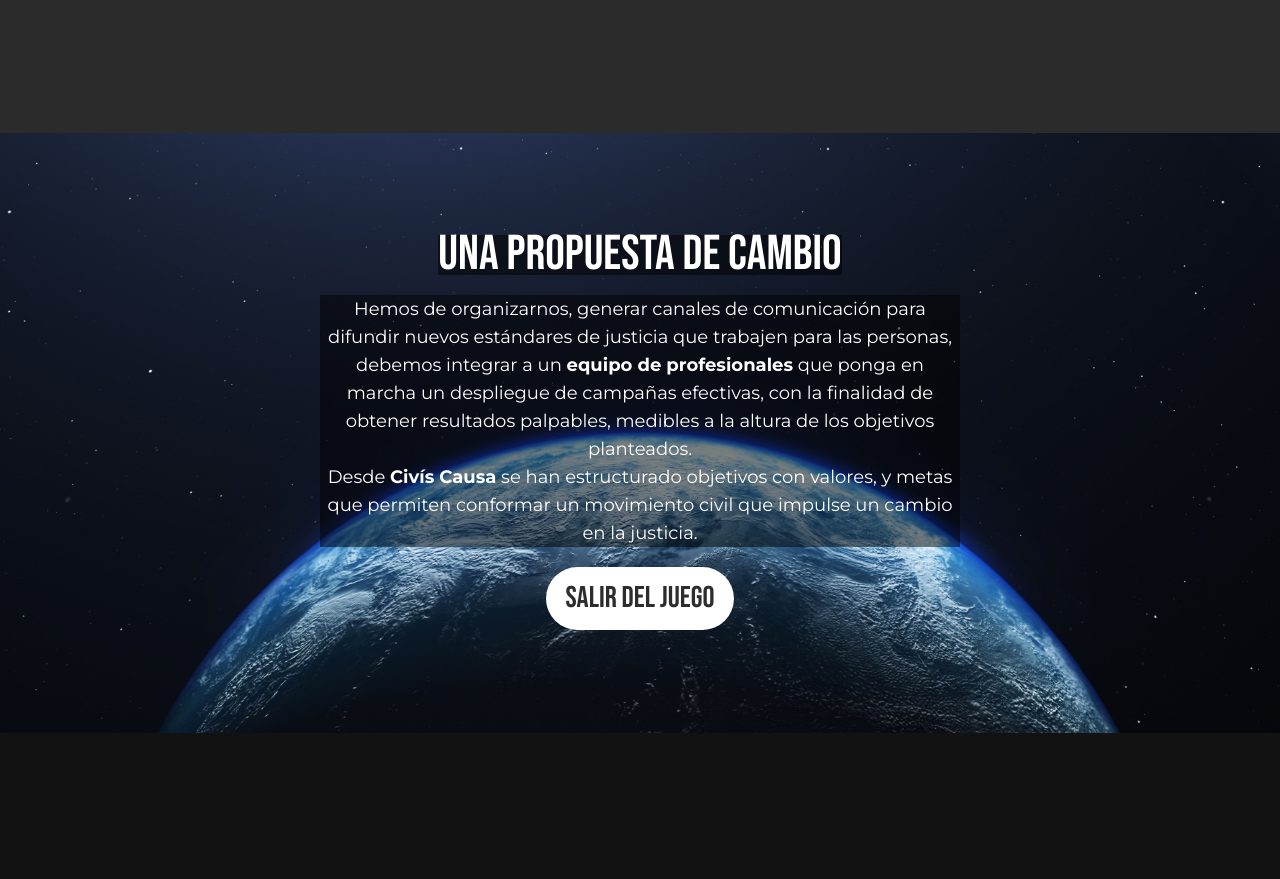
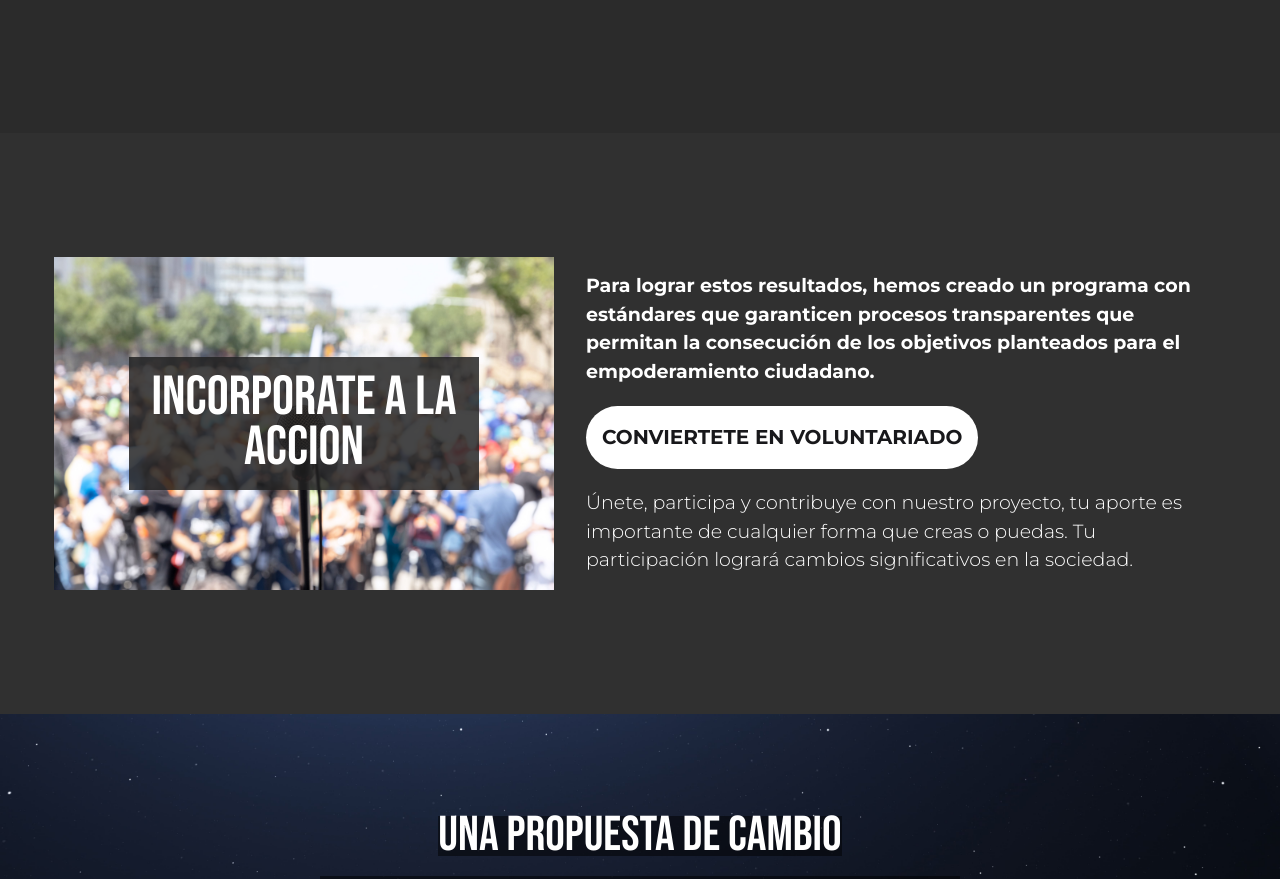
Before and after one commit to hectorDev2/civis-causa, a Next.js app: page / in a window 1280 px wide. Shown: the part 3685-4564 px from the top of the page. Before the commit the page ends 4418 px from the top, so only its background shows below. Built offline with nearby package versions, Linux system fonts and the light colour scheme.

Commit message:
📦 feat: incorporate a la accion

```diff
--- a/src/app/components/Content.tsx
+++ b/src/app/components/Content.tsx
@@ -242,6 +242,41 @@ const Content = () => {
           </div>
         </div>
       </div>
+
+      <div className=" py-[100px] bg-[#303030]">
+        <div className="flex py-6 flex-wrap gap-8  justify-center  items-center">
+          <div className="relative w-100">
+            <Image
+              src={image5}
+              width={500}
+              alt="variedad de personas civis causa"
+              height={500}
+            />
+
+            <div className="absolute top-0 left-0 right-0 bottom-0 w-[70%] m-[auto]  h-[40%] bg-[rgba(33,33,33,0.83);] flex items-center text-center">
+              <h3 className="text-title text-[55px] leading-[50px]  text-center m-auto">
+                INCORPORATE A LA ACCION
+              </h3>
+            </div>
+          </div>
+          <div className="text-[19px] font-light sm:w-[320px] pr-8 md:w-[50%]">
+            <h3 className="font-semibold   ">
+              Para lograr estos resultados, hemos creado un programa con
+              estándares que garanticen procesos transparentes que permitan la
+              consecución de los objetivos planteados para el empoderamiento
+              ciudadano.
+            </h3>
+            <button className="bg-white  font-bold text-title  text-[20px] p-4 rounded-[63px]  my-5    text-zinc-900">
+              <strong>CONVIERTETE EN VOLUNTARIADO</strong>
+            </button>
+            <p>
+              Únete, participa y contribuye con nuestro proyecto, tu aporte es
+              importante de cualquier forma que creas o puedas. Tu participación
+              logrará cambios significativos en la sociedad.
+            </p>
+          </div>
+        </div>
+      </div>
     </>
   );
 };
--- a/src/app/page.tsx
+++ b/src/app/page.tsx
@@ -1,8 +1,4 @@
-import Faq from "./components/Faq";
-import Footer from "./components/Footer";
 import Content from "./components/Content";
-import { faqContent1, faqContent2 } from "./resources/data";
-import Image from "next/image";
 import { BannerPlanet } from "./components/BannerPlanet";
 
 export default async function Home() {
```
